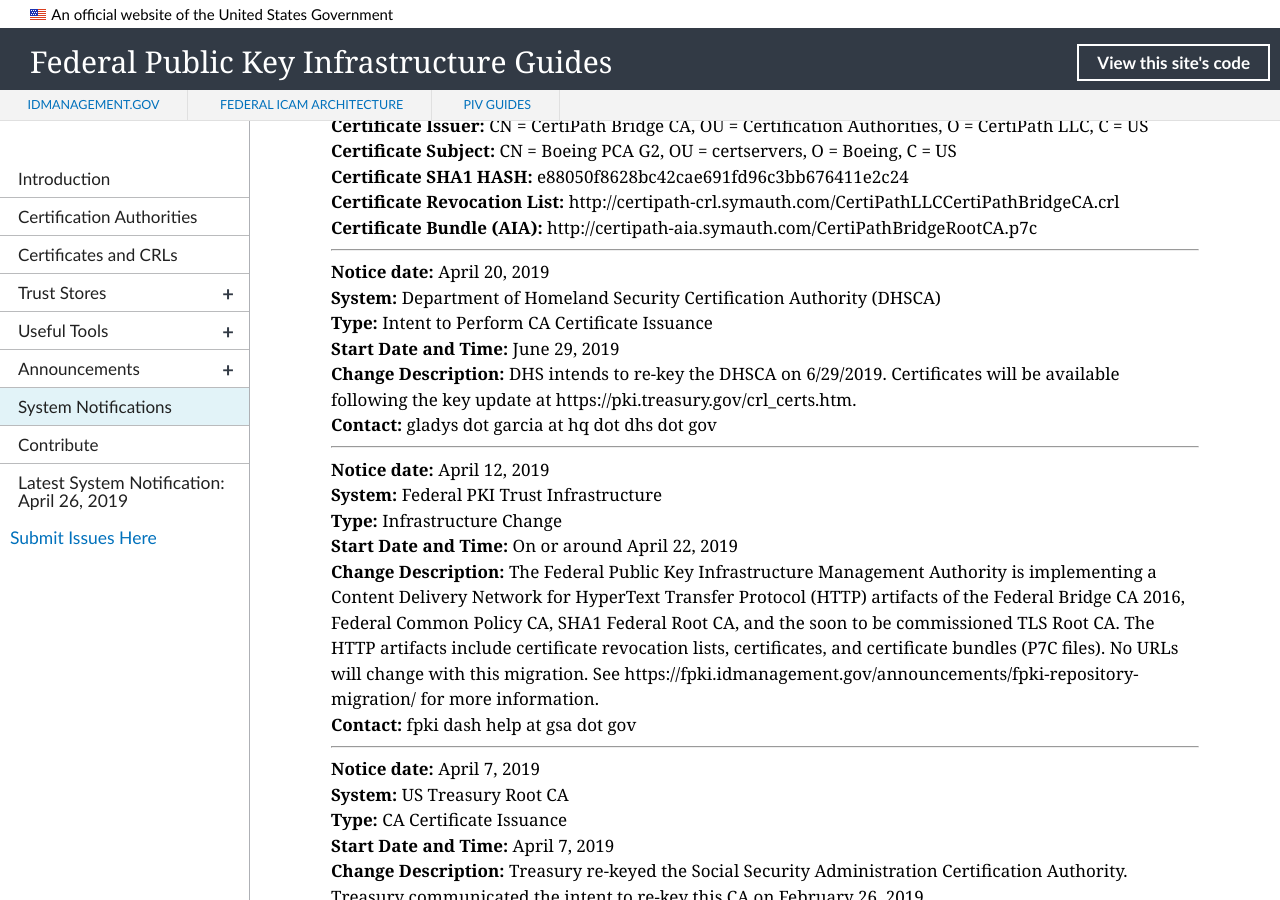
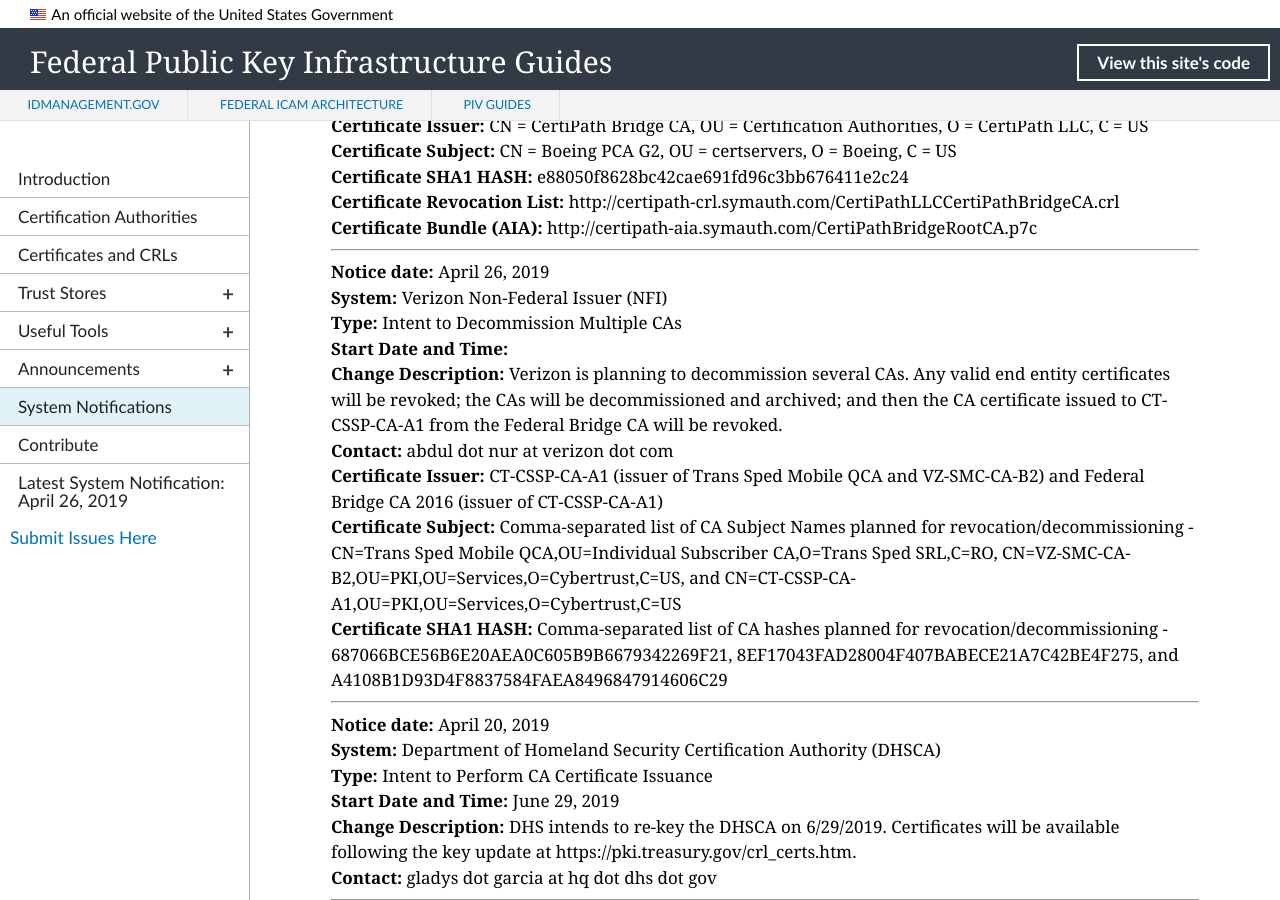
Before and after one commit to GSA/fpki-guides, a Jekyll site: the page built from pages/fpki_notifications.md, in a window 1280 px wide and 900 px high, scrolled down 1946 px. Built offline with Jekyll 4.4.1, drawn with Linux system fonts in a browser that asks for light colours; nearby versions of some CDN libraries; library files that are not in the unit come from our copies.

Commit message:
Update notifications.yml

```diff
--- a/_data/notifications.yml
+++ b/_data/notifications.yml
@@ -855,6 +855,20 @@
   ocsp_uri:
 
 - notice_date: April 26, 2019
+  change_type: Intent to Decommission Multiple CAs
+  start_datetime:
+  system: Verizon Non-Federal Issuer (NFI)
+  change_description: Verizon is planning to decommission several CAs. Any valid end entity certificates will be revoked; the CAs will be decommissioned and archived; and then the CA certificate issued to CT-CSSP-CA-A1 from the Federal Bridge CA will be revoked.
+  contact: abdul dot nur at verizon dot com
+  ca_certificate_hash: Comma-separated list of CA hashes planned for revocation/decommissioning - 687066BCE56B6E20AEA0C605B9B6679342269F21, 8EF17043FAD28004F407BABECE21A7C42BE4F275, and A4108B1D93D4F8837584FAEA8496847914606C29
+  ca_certificate_issuer: CT-CSSP-CA-A1 (issuer of Trans Sped Mobile QCA and VZ-SMC-CA-B2) and Federal Bridge CA 2016 (issuer of CT-CSSP-CA-A1)
+  ca_certificate_subject: Comma-separated list of CA Subject Names planned for revocation/decommissioning - CN=Trans Sped Mobile QCA,OU=Individual Subscriber CA,O=Trans Sped SRL,C=RO, CN=VZ-SMC-CA-B2,OU=PKI,OU=Services,O=Cybertrust,C=US, and CN=CT-CSSP-CA-A1,OU=PKI,OU=Services,O=Cybertrust,C=US
+  cdp_uri:
+  aia_uri:
+  sia_uri:
+  ocsp_uri:
+
+- notice_date: April 26, 2019
   change_type: CA Certificate Issuance
   start_datetime: April 21, 2019
   system: CertiPath Bridge
```
